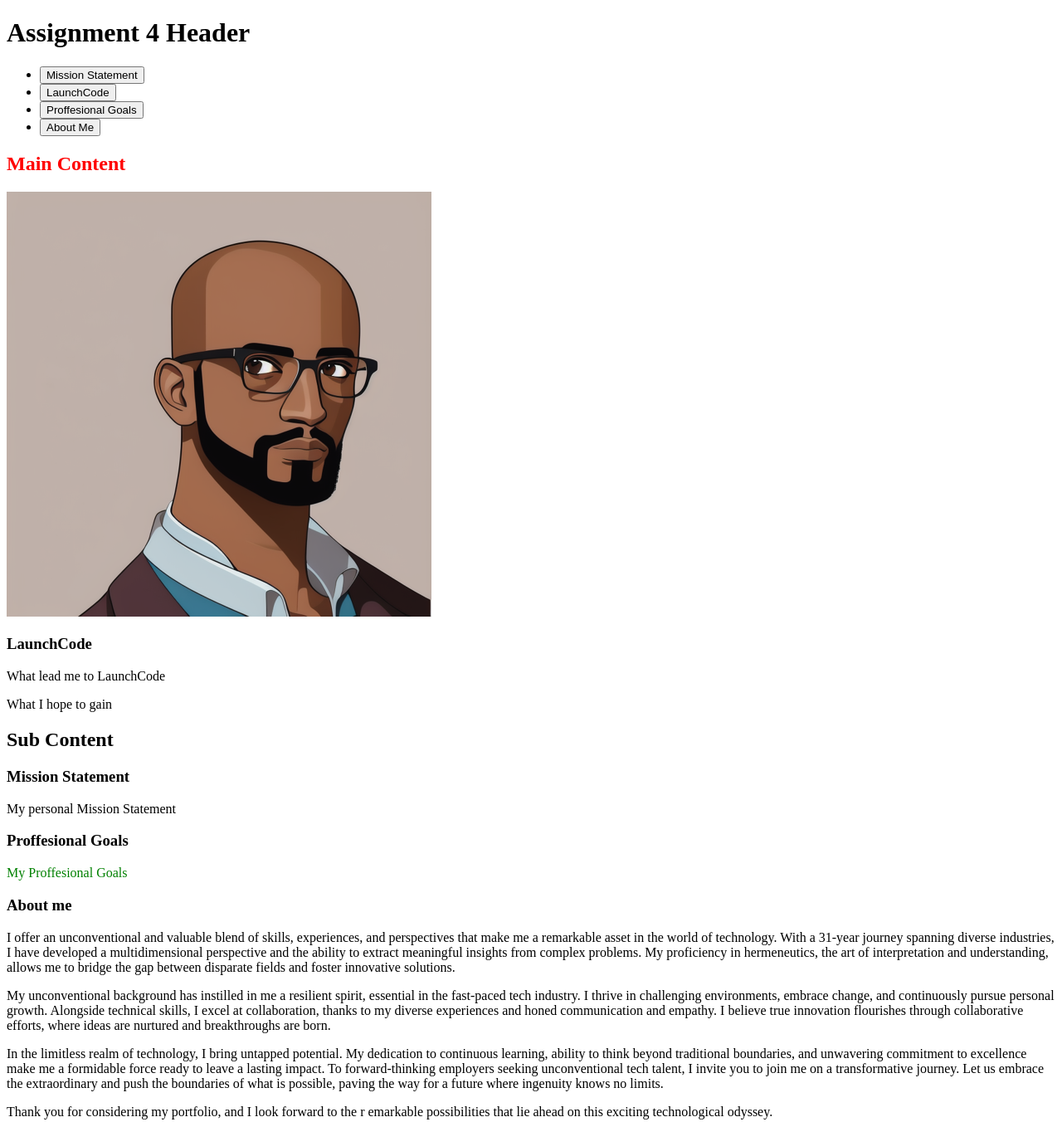
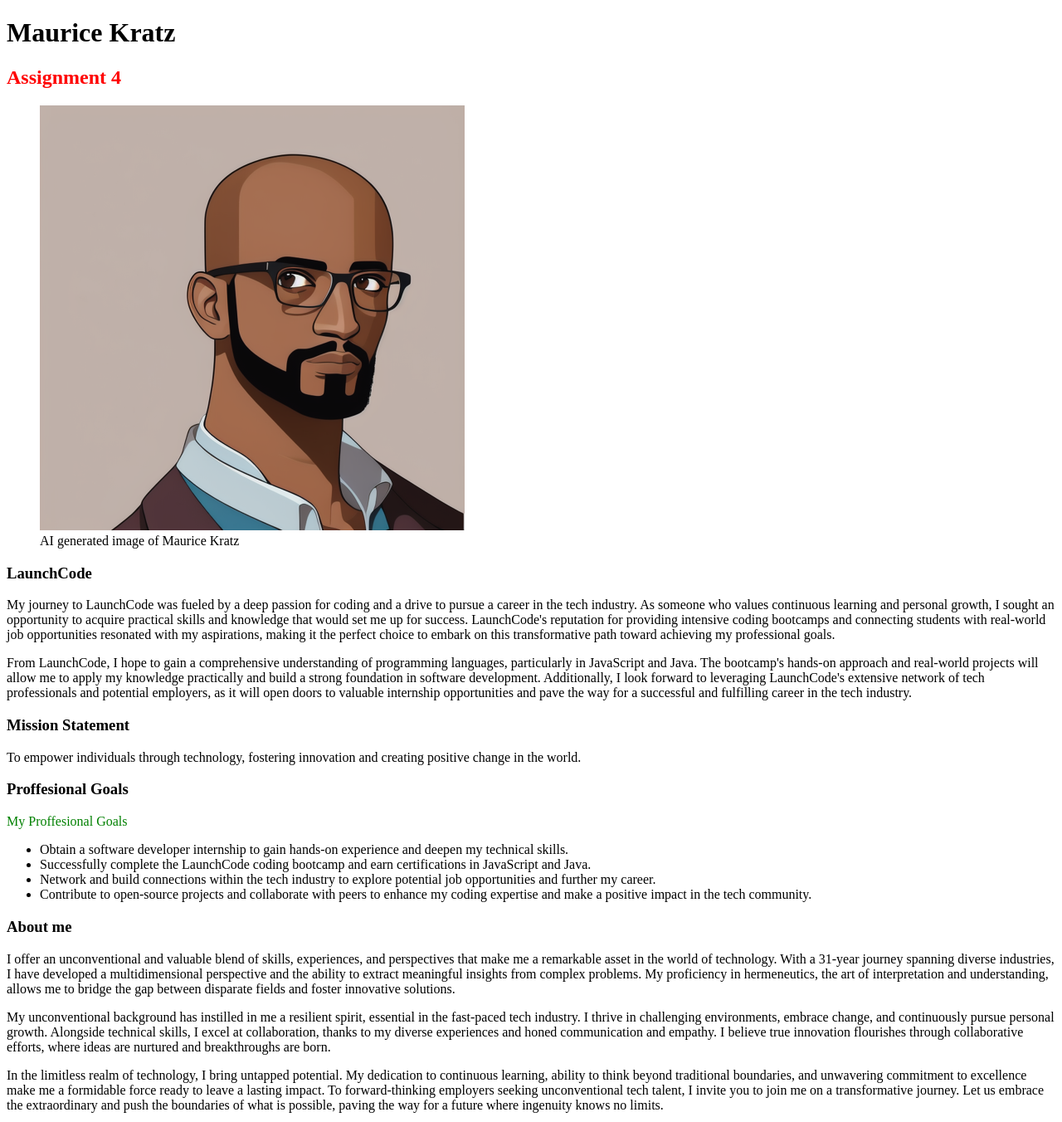
Before and after one commit to LaunchCodeAllhubs/js-assignment-4-html-me-something-KratzKodes, a website: page index.html in a window 1280 px wide. Shown: the top 1352 px of the page at 83% size. Drawn offline with Linux system fonts and the light colour scheme.

Commit message:
image captions

```diff
--- a/index.html
+++ b/index.html
@@ -10,20 +10,11 @@
 
    <div class="header">
       <header>
-         <h1>Assignment 4 Header</h1>
+         <h1>Maurice Kratz</h1>
       </header>
    </div>
    <!--Menu Bar-->
-   <div class="menuBar">
-      <ul>
 
-         <li><button>Mission Statement</button></li>
-         <li><button>LaunchCode</button></li>
-         <li><button>Proffesional Goals</button></li>
-         <li><button>About Me</button></li>
-
-      </ul>
-   </div>
 <div>
    <!--Main Content-->
    <main>
@@ -31,21 +22,29 @@
 
          <div class="mainHeader">
             <h2 id="mainHeading">
-               Main Content
+               Assignment 4
             </h2>
          </div>
 
-         <div class="image">
+         <figure>
             <img src="./images/logoOption01.png" alt="Illustrated image of Maurice">
-
-         </div>
+            <figcaption>AI generated image of Maurice Kratz</figcaption>
+         </figure>
 
          <div class="sections">
 
             <div class="LaunchCode">
                <h3>LaunchCode</h1>
-               <p> What lead me to LaunchCode</p>
-               <p> What I hope to gain</p>
+               <p> My journey to LaunchCode was fueled by a deep passion for coding and a drive to pursue a career in the tech industry. As
+               someone who values continuous learning and personal growth, I sought an opportunity to acquire practical skills and
+               knowledge that would set me up for success. LaunchCode's reputation for providing intensive coding bootcamps and
+               connecting students with real-world job opportunities resonated with my aspirations, making it the perfect choice to
+               embark on this transformative path toward achieving my professional goals.</p>
+               <p> From LaunchCode, I hope to gain a comprehensive understanding of programming languages, particularly in JavaScript and
+               Java. The bootcamp's hands-on approach and real-world projects will allow me to apply my knowledge practically and build
+               a strong foundation in software development. Additionally, I look forward to leveraging LaunchCode's extensive network
+               of tech professionals and potential employers, as it will open doors to valuable internship opportunities and pave the
+               way for a successful and fulfilling career in the tech industry.</p>
 
             </div>
 
@@ -55,22 +54,26 @@
    </main>
 
       <article class="subContent">
-         <div id="subContentHeader">
-            <h1>Sub Content</h1>
-         </div>
 
          <div class="subContent">
 
 
             <div class="Mission Statement">
                <h3>Mission Statement</h1>
-               <p>My personal Mission Statement</p>
+               <p>To empower individuals through technology, fostering innovation and creating positive change in the world.</p>
 
             </div>
 
             <div class="Proffesional Goals">
                <h3>Proffesional Goals</h1>
                <P class="funParagraph" id="testP"> My Proffesional Goals</P>
+               <ul>
+                  <li>Obtain a software developer internship to gain hands-on experience and deepen my technical skills.</li>
+                  <li>Successfully complete the LaunchCode coding bootcamp and earn certifications in JavaScript and Java.</li>
+                  <li>Network and build connections within the tech industry to explore potential job opportunities and further my career.</li>
+                  <li>Contribute to open-source projects and collaborate with peers to enhance my coding expertise and make a positive impact
+                  in the tech community.</li>
+               </ul>
 
             </div>
 
@@ -118,7 +121,10 @@
 
       <article>
          <h1>My Hopes for the Future of Technology</h1>
-         <img src="/images/earth.png">
+         <figure>
+            <img src="/images/earth.png">
+            <figcaption>AI generated image via text input</figcaption>
+         </figure>
           <p>I am incredibly excited about the future of technology, especially when it comes to AI and generative art.
              The possibilities seem endless, and I can't help but imagine the transformative impact these advancements
               will have on various industries.
```
